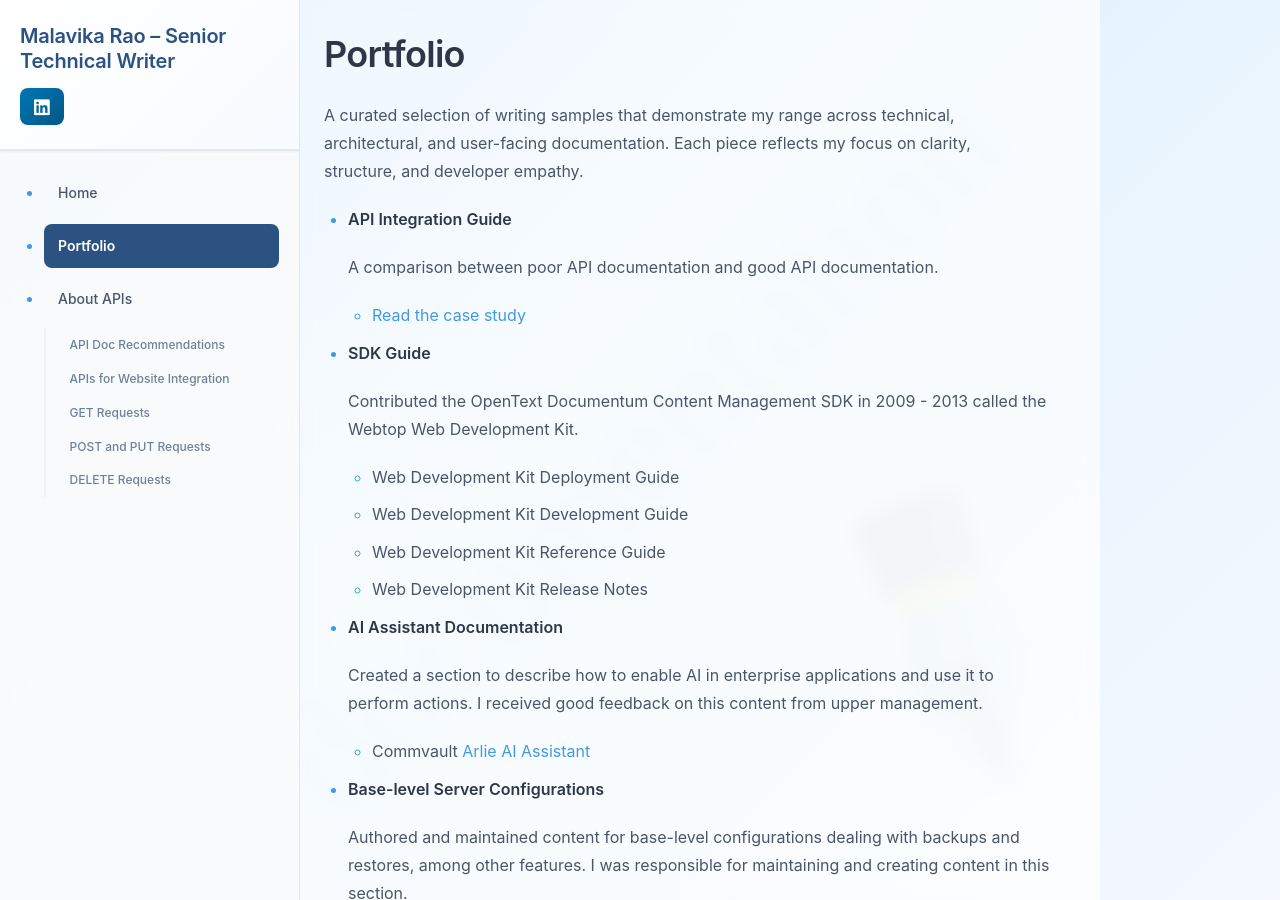
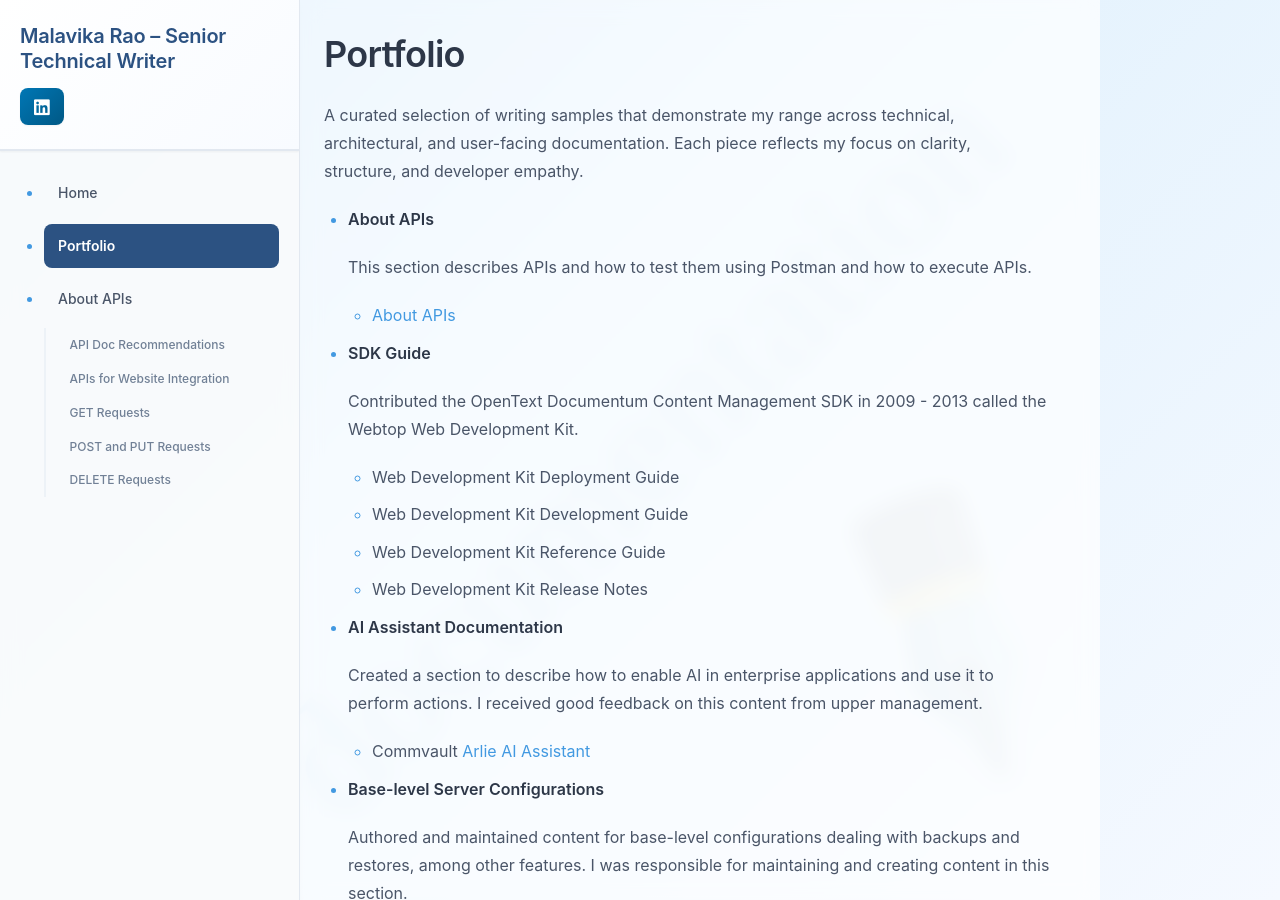
Before and after one commit to msraofolio/msraofolio.github.io, a Jekyll site: the page built from docs/portfolio.md, in a window 1280 px wide and 900 px high. Built offline with Jekyll 4.4.1, drawn with Linux system fonts in a browser that asks for light colours.

Commit message:
Feb15_SecondChange

```diff
--- a/docs/portfolio.md
+++ b/docs/portfolio.md
@@ -9,11 +9,11 @@ redirect_from:
 
 A curated selection of writing samples that demonstrate my range across technical, architectural, and user-facing documentation. Each piece reflects my focus on clarity, structure, and developer empathy.
 
-- **API Integration Guide**
+- **About APIs**
 
-  A comparison between poor API documentation and good API documentation.
+  This section describes APIs and how to test them using Postman and how to execute APIs.
 
-  * [Read the case study](/case-studies/api-integration/)
+  * [About APIs](/case-studies/api-about/)
 
 - **SDK Guide**
 
```
Also changed, not shown: docs/case-studies/api-about.md (+5 -3 lines).
